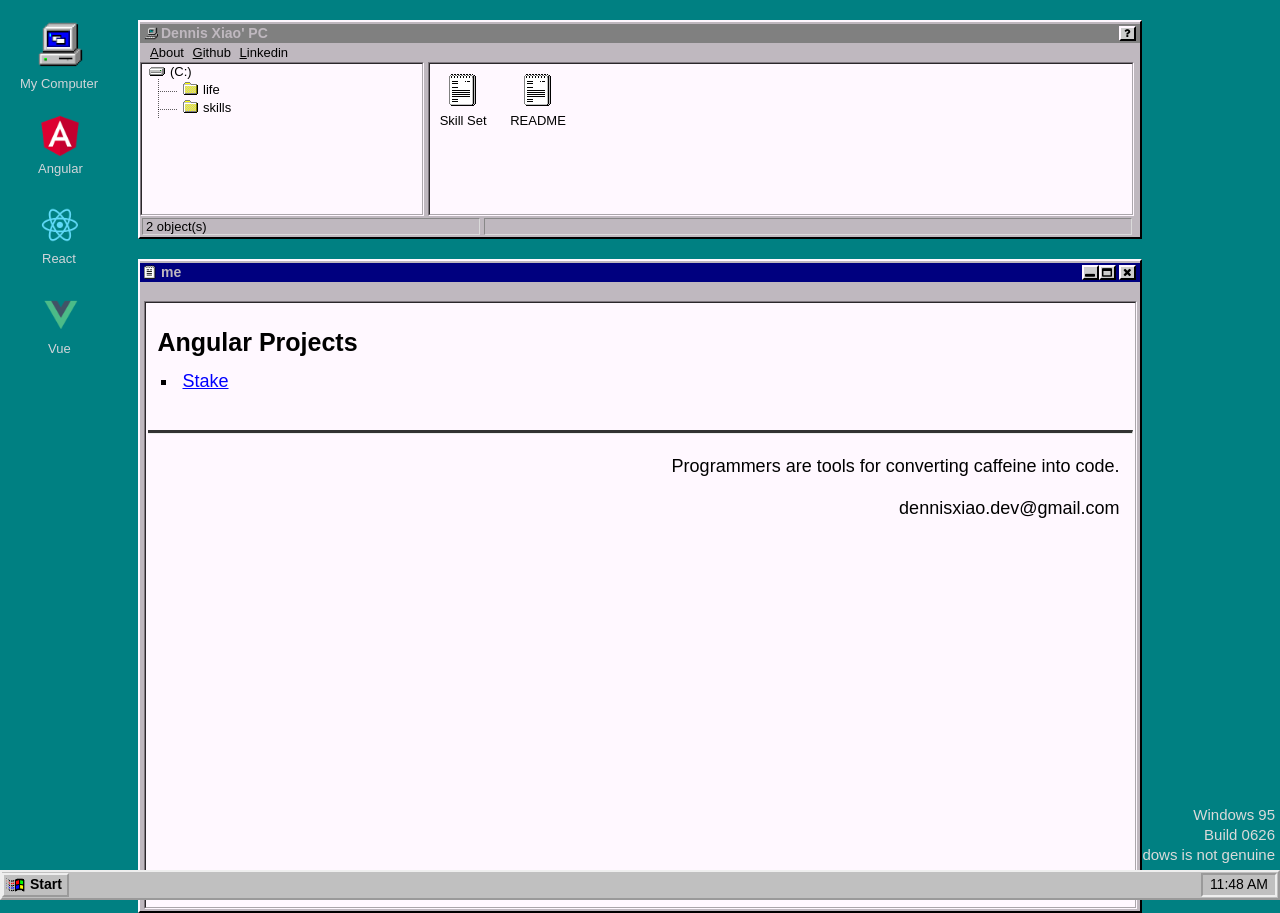
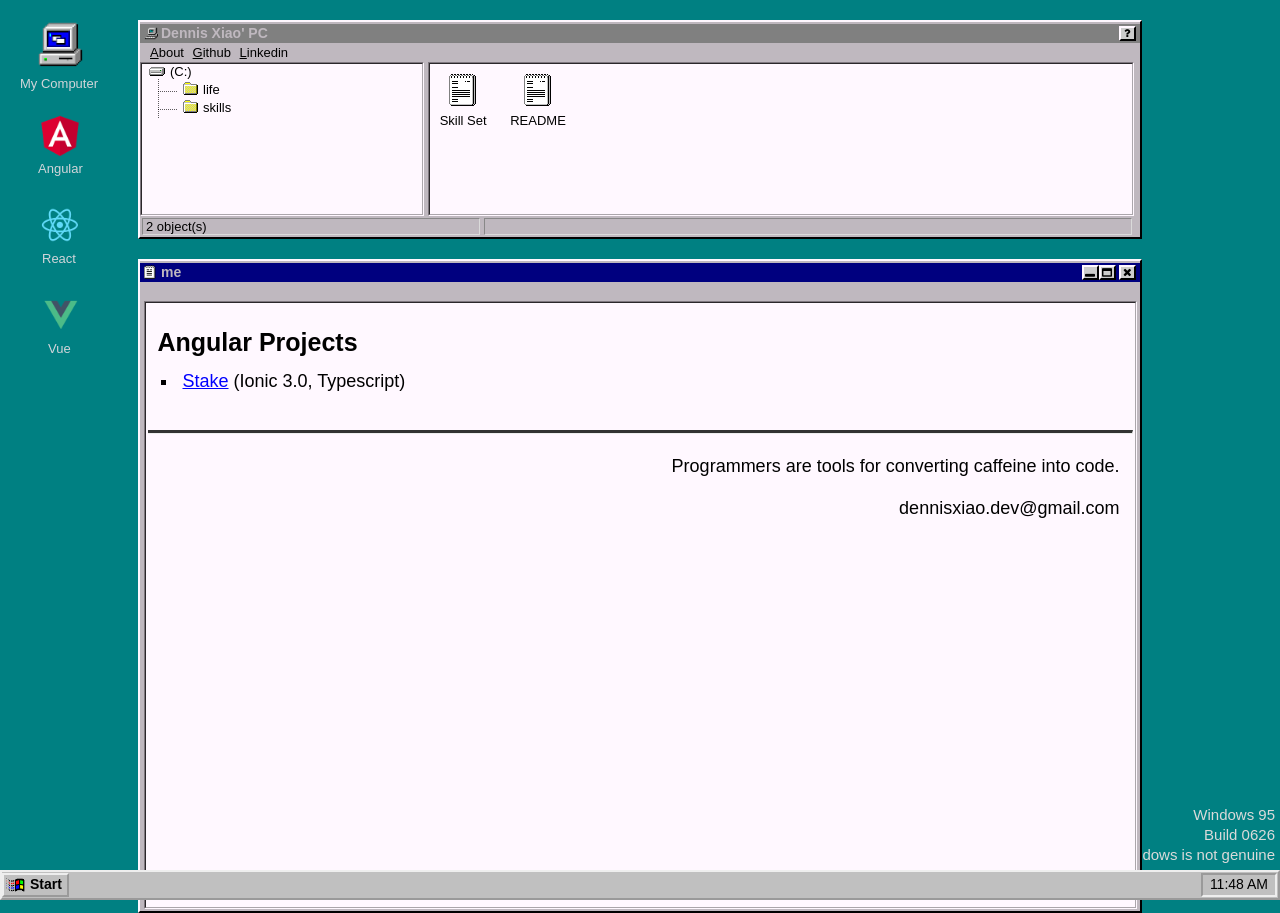
Before and after one commit to dennisXZX/dennisxzx.github.io, a Jekyll site: the page built from desktop/angular.md, in a window 1280 px wide. Built offline with Jekyll 4.4.1, drawn with Linux system fonts in a browser that asks for light colours.

Commit message:
Update angular.md

```diff
--- a/desktop/angular.md
+++ b/desktop/angular.md
@@ -7,6 +7,6 @@ title: me
 
 <ul class="project-list">
     <li>
-        <a href="https://www.stake.com.au/" target="_blank">Stake</a>
+        <a href="https://www.stake.com.au/" target="_blank">Stake</a> (Ionic 3.0, Typescript)
     </li>
 </ul>
```
